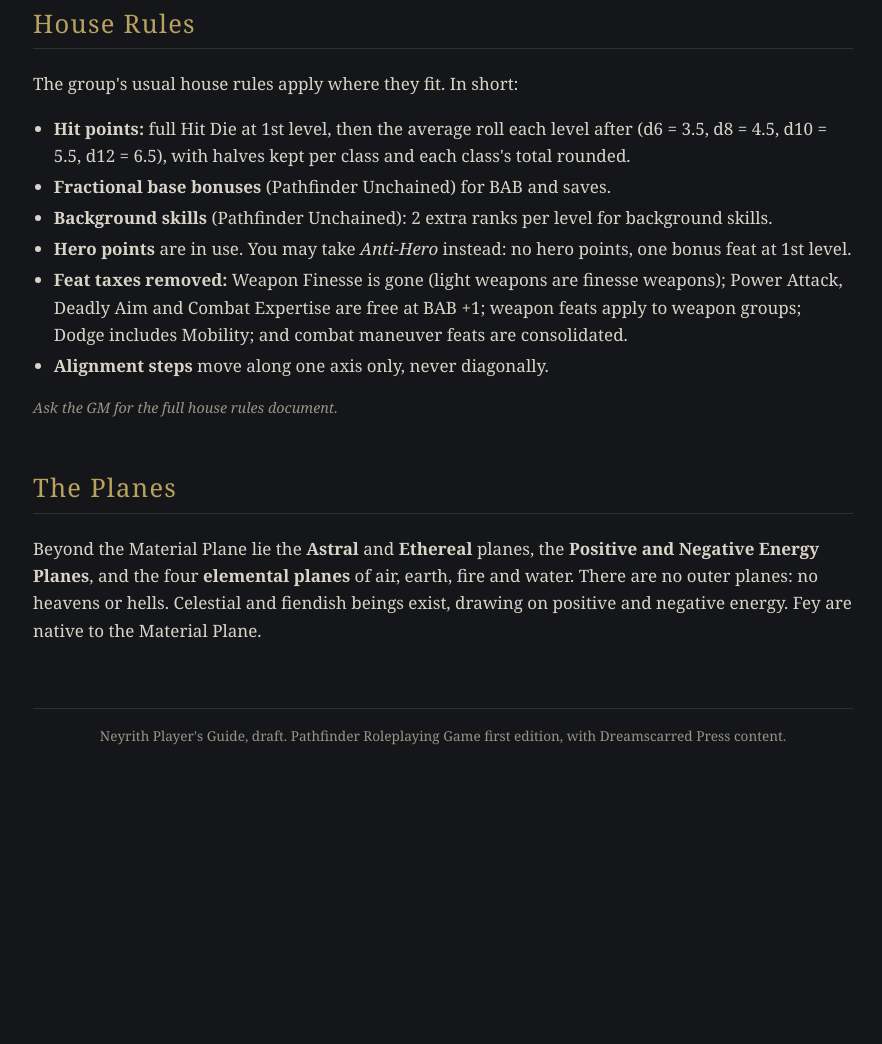
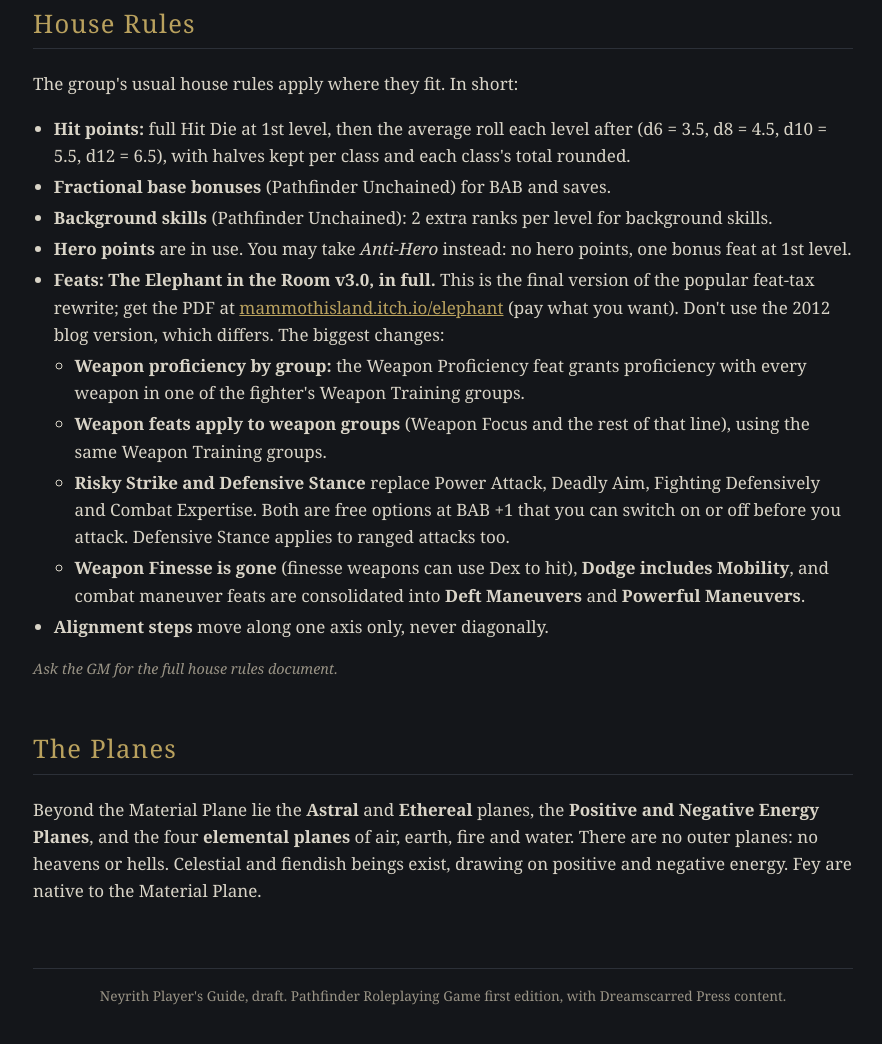
Before and after one commit to NoctuaeSophos/neyrith-players-guide, a plain HTML site: page index.html in a window 1280 px wide. Shown: the part 8115-9159 px from the top of the page, without its empty margins (197-1079 px from the left). Before the commit the page ends 8942 px from the top, so only its background shows below. Drawn offline with Linux system fonts and the light colour scheme.

Commit message:
House rules: Elephant in the Room v3.0 in full, with weapon groups
Co-Authored-By: Claude Opus 5.5 <noreply@anthropic.com>

```diff
--- a/index.html
+++ b/index.html
@@ -263,7 +263,14 @@
   <li><strong>Fractional base bonuses</strong> (Pathfinder Unchained) for BAB and saves.</li>
   <li><strong>Background skills</strong> (Pathfinder Unchained): 2 extra ranks per level for background skills.</li>
   <li><strong>Hero points</strong> are in use. You may take <em>Anti-Hero</em> instead: no hero points, one bonus feat at 1st level.</li>
-  <li><strong>Feat taxes removed:</strong> Weapon Finesse is gone (light weapons are finesse weapons); Power Attack, Deadly Aim and Combat Expertise are free at BAB +1; weapon feats apply to weapon groups; Dodge includes Mobility; and combat maneuver feats are consolidated.</li>
+  <li><strong>Feats: The Elephant in the Room v3.0, in full.</strong> This is the final version of the popular feat-tax rewrite; get the PDF at <a href="https://mammothisland.itch.io/elephant">mammothisland.itch.io/elephant</a> (pay what you want). Don't use the 2012 blog version, which differs. The biggest changes:
+    <ul>
+      <li><strong>Weapon proficiency by group:</strong> the Weapon Proficiency feat grants proficiency with every weapon in one of the fighter's Weapon Training groups.</li>
+      <li><strong>Weapon feats apply to weapon groups</strong> (Weapon Focus and the rest of that line), using the same Weapon Training groups.</li>
+      <li><strong>Risky Strike and Defensive Stance</strong> replace Power Attack, Deadly Aim, Fighting Defensively and Combat Expertise. Both are free options at BAB +1 that you can switch on or off before you attack. Defensive Stance applies to ranged attacks too.</li>
+      <li><strong>Weapon Finesse is gone</strong> (finesse weapons can use Dex to hit), <strong>Dodge includes Mobility</strong>, and combat maneuver feats are consolidated into <strong>Deft Maneuvers</strong> and <strong>Powerful Maneuvers</strong>.</li>
+    </ul>
+  </li>
   <li><strong>Alignment steps</strong> move along one axis only, never diagonally.</li>
 </ul>
 <p class="gm">Ask the GM for the full house rules document.</p>
```
